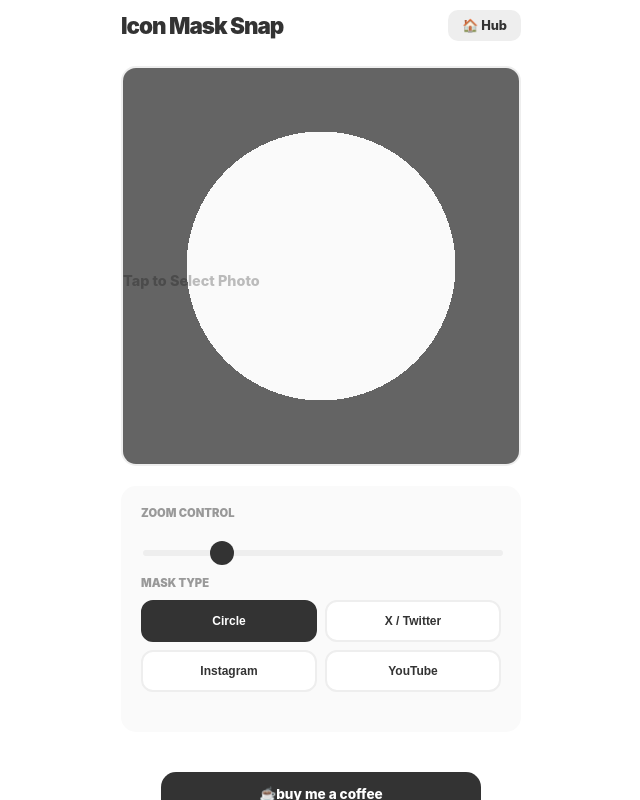
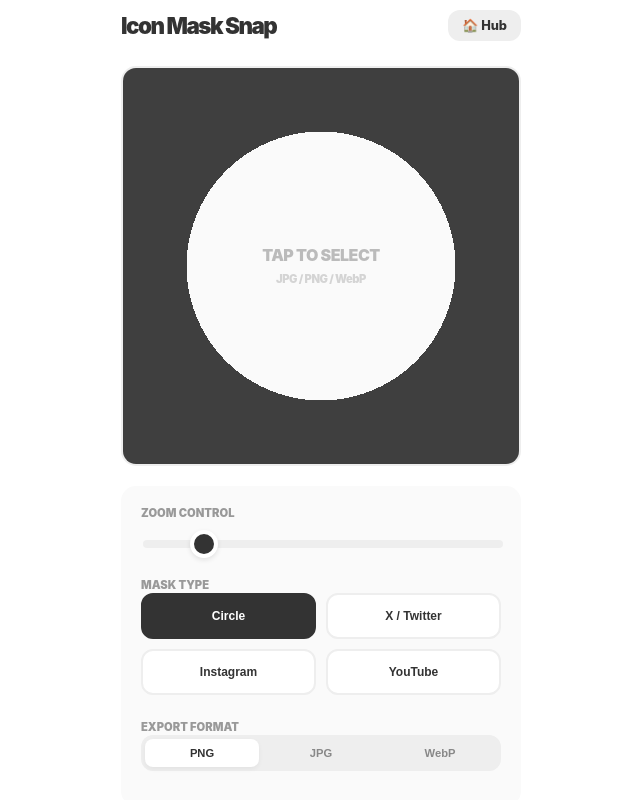
Before and after one commit to afrorakda/icon-mask-snap, a plain HTML site: page index.html in a window 1280 px wide. Both pictures are taken after a click on the button "Circle". Shown: the top 800 px of the page, without its empty margins (319-959 px from the left). Drawn offline with Linux system fonts and the light colour scheme; no server answers.

Commit message:
Update index.html

```diff
--- a/index.html
+++ b/index.html
@@ -14,8 +14,8 @@
             --accent: #eee;
             --input-bg: #fafafa;
             --radius: 15px;
-            --mask-color-empty: rgba(255, 255, 255, 0.9);
-            --mask-color-active: rgba(0, 0, 0, 0.6);
+            --mask-empty: rgba(255, 255, 255, 0.9);
+            --mask-active: rgba(0, 0, 0, 0.75);
         }
 
         * { box-sizing: border-box; -webkit-tap-highlight-color: transparent; }
@@ -36,21 +36,18 @@
         .container { width: 100%; max-width: 400px; display: flex; flex-direction: column; flex-grow: 1; }
 
         header {
-            display: flex;
-            justify-content: space-between;
-            align-items: center;
-            margin-bottom: 25px;
-            width: 100%;
+            display: flex; justify-content: space-between; align-items: center;
+            margin-bottom: 25px; width: 100%;
         }
 
-        h1 { font-size: 1.4rem; font-weight: 900; letter-spacing: -1px; margin: 0; }
+        h1 { font-size: 1.4rem; font-weight: 900; letter-spacing: -1.5px; margin: 0; }
 
         .hub-link {
             text-decoration: none; font-size: 0.8rem; font-weight: 800; color: var(--main);
-            background: var(--accent); padding: 8px 14px; border-radius: 10px;
+            background: var(--accent); padding: 8px 14px; border-radius: 12px;
         }
 
-        .preview-wrapper {
+        .viewer-box {
             width: 100%;
             aspect-ratio: 1 / 1;
             background: var(--input-bg);
@@ -61,6 +58,9 @@
             cursor: pointer;
             touch-action: none;
             margin-bottom: 20px;
+            display: flex;
+            align-items: center;
+            justify-content: center;
         }
 
         #imagePreview {
@@ -69,84 +69,84 @@
             transform-origin: center center;
             display: none;
             will-change: transform;
+            image-rendering: -webkit-optimize-contrast;
         }
 
         .mask-overlay {
             position: absolute;
             top: 0; left: 0; width: 100%; height: 100%;
-            pointer-events: none;
-            z-index: 10;
-            background: radial-gradient(circle, transparent 48%, var(--mask-color-empty) 48.5%);
+            pointer-events: none; z-index: 10;
+            background: radial-gradient(circle, transparent 48%, var(--mask-empty) 48.5%);
+            transition: background 0.2s ease;
         }
-        .preview-wrapper.has-image .mask-overlay {
-            background: radial-gradient(circle, transparent 48%, var(--mask-color-active) 48.5%);
+        .viewer-box.has-image .mask-overlay {
+            background: radial-gradient(circle, transparent 48%, var(--mask-active) 48.5%);
         }
 
-        #placeholderText {
-            position: absolute; width: 100%; top: 50%; left: 50%;
-            transform: translate(-50%, -50%); color: #bbb;
-            font-weight: 800; font-size: 0.9rem; pointer-events: none;
+        #placeholder {
+            color: #bbb; font-weight: 900; font-size: 1rem; letter-spacing: -0.5px;
+            text-align: center; line-height: 1.4;
         }
 
-        .controls-card {
+        .controls {
             background: var(--input-bg);
             padding: 20px;
             border-radius: var(--radius);
             margin-bottom: 20px;
         }
 
-        .control-label {
-            display: block; font-size: 0.7rem; font-weight: 900;
-            color: #999; text-transform: uppercase; margin-bottom: 10px;
-        }
-
-        .zoom-header { display: flex; justify-content: space-between; align-items: center; margin-bottom: 10px; }
+        .label-row { display: flex; justify-content: space-between; align-items: center; margin-bottom: 12px; }
+        .label { font-size: 0.7rem; font-weight: 900; color: #999; text-transform: uppercase; }
 
         #resetBtn {
-            background: var(--accent); border: none; padding: 4px 10px;
+            background: var(--main); border: none; padding: 4px 12px;
             border-radius: 8px; font-size: 0.65rem; font-weight: 800;
-            cursor: pointer; color: var(--main); display: none;
+            cursor: pointer; color: #fff; display: none;
         }
 
         input[type="range"] {
-            width: 100%; height: 6px; background: var(--accent);
-            border-radius: 5px; outline: none; -webkit-appearance: none; margin-bottom: 20px;
+            width: 100%; height: 8px; background: var(--accent);
+            border-radius: 10px; outline: none; -webkit-appearance: none; margin-bottom: 25px;
         }
-        input[type="range"]::-webkit-slider-thumb { -webkit-appearance: none; width: 24px; height: 24px; background: var(--main); border-radius: 50%; cursor: pointer; }
+        input[type="range"]::-webkit-slider-thumb { -webkit-appearance: none; width: 28px; height: 28px; background: var(--main); border-radius: 50%; cursor: pointer; border: 4px solid #fff; box-shadow: 0 2px 5px rgba(0,0,0,0.1); }
 
-        .sns-selector { display: grid; grid-template-columns: repeat(2, 1fr); gap: 8px; margin-bottom: 20px; }
-        .sns-btn {
-            background: #fff; border: 2px solid var(--accent); padding: 12px;
+        .btn-grid { display: grid; grid-template-columns: repeat(2, 1fr); gap: 10px; margin-bottom: 20px; }
+        .grid-item {
+            background: #fff; border: 2px solid var(--accent); padding: 14px;
             border-radius: 12px; font-size: 0.75rem; font-weight: 800;
             cursor: pointer; color: var(--main); -webkit-appearance: none;
+            transition: all 0.2s;
         }
-        .sns-btn.active { background: var(--main); color: #fff; border-color: var(--main); -webkit-text-fill-color: #fff; }
+        .grid-item.active { background: var(--main); color: #fff; border-color: var(--main); -webkit-text-fill-color: #fff; }
 
-        .main-btn {
-            -webkit-appearance: none; width: 100%; padding: 18px;
+        .format-selector { display: flex; gap: 5px; margin-bottom: 15px; background: var(--accent); padding: 4px; border-radius: 12px; }
+        .format-btn { flex: 1; border: none; background: transparent; padding: 8px; font-size: 0.7rem; font-weight: 900; border-radius: 8px; cursor: pointer; color: #888; }
+        .format-btn.active { background: #fff; color: var(--main); box-shadow: 0 2px 5px rgba(0,0,0,0.05); }
+
+        .action-btn {
+            -webkit-appearance: none; width: 100%; padding: 20px;
             background: var(--main); color: #fff; border: none;
             border-radius: var(--radius); font-weight: 900; font-size: 1.1rem;
             cursor: pointer; transition: transform 0.1s; margin-bottom: 10px;
             -webkit-text-fill-color: #fff; opacity: 1 !important;
         }
-        .main-btn:active { transform: scale(0.98); }
-        .sub-btn { background: #fff; color: var(--main); border: 2px solid var(--main); -webkit-text-fill-color: var(--main); }
+        .action-btn:active { transform: scale(0.97); }
+        .action-btn.secondary { background: #fff; color: var(--main); border: 2px solid var(--main); -webkit-text-fill-color: var(--main); margin-top: 5px; }
 
-        .footer-btns { display: flex; flex-direction: column; align-items: center; gap: 10px; margin-top: auto; padding: 20px 0; }
+        .footer-btns { display: flex; flex-direction: column; align-items: center; gap: 12px; margin-top: auto; padding: 30px 0; }
         .kofi-btn, .home-btn {
-            display: flex; align-items: center; justify-content: center; width: 100%; max-width: 320px;
-            padding: 14px; border-radius: var(--radius); font-weight: 800; font-size: 0.85rem;
+            display: flex; align-items: center; justify-content: center; width: 100%;
+            padding: 16px; border-radius: var(--radius); font-weight: 800; font-size: 0.9rem;
             text-decoration: none; border: none; cursor: pointer; -webkit-appearance: none;
         }
         .kofi-btn { background: var(--main); color: #fff; -webkit-text-fill-color: #fff; }
         .home-btn { background: var(--accent); color: var(--main); -webkit-text-fill-color: var(--main); }
 
-        footer { text-align: center; font-size: 0.7rem; color: #bbb; line-height: 1.6; padding-bottom: 10px; font-weight: 600; }
+        footer { text-align: center; font-size: 0.75rem; color: #bbb; line-height: 1.8; font-weight: 600; padding-bottom: 15px; }
         footer a { color: inherit; text-decoration: underline; }
 
-        /* Modal */
-        #modal { display: none; position: fixed; top: 0; left: 0; width: 100%; height: 100%; background: rgba(0,0,0,0.6); align-items: center; justify-content: center; z-index: 100; }
-        .modal-content { background: #fff; width: 85%; max-width: 340px; padding: 30px; border-radius: var(--radius); position: relative; }
+        #modal { display: none; position: fixed; top: 0; left: 0; width: 100%; height: 100%; background: rgba(0,0,0,0.7); align-items: center; justify-content: center; z-index: 100; backdrop-filter: blur(4px); }
+        .modal-content { background: #fff; width: 85%; max-width: 340px; padding: 35px; border-radius: var(--radius); position: relative; }
         .close-x { position: absolute; top: 15px; right: 20px; font-size: 24px; color: #888; cursor: pointer; }
 
         input[type="file"] { display: none; }
@@ -162,29 +162,36 @@
 
     <input type="file" id="fileInput" accept="image/*">
 
-    <div class="preview-wrapper" id="dropZone" onclick="triggerUpload()">
+    <div class="viewer-box" id="dropZone" onclick="triggerUpload()">
         <img id="imagePreview" src="">
         <div id="maskOverlay" class="mask-overlay"></div>
-        <p id="placeholderText">Tap to Select Photo</p>
+        <div id="placeholder">TAP TO SELECT<br><span style="font-size:0.7rem; opacity:0.6;">JPG / PNG / WebP</span></div>
     </div>
 
-    <div class="controls-card">
-        <div class="zoom-header">
-            <span class="control-label">Zoom Control</span>
-            <button id="resetBtn" onclick="resetView()">Reset</button>
+    <div class="controls">
+        <div class="label-row">
+            <span class="label">Zoom Control</span>
+            <button id="resetBtn" onclick="resetView()">RESET</button>
         </div>
-        <input type="range" id="zoomScale" min="0.5" max="3" step="0.01" value="1">
+        <input type="range" id="zoomScale" min="0.5" max="4" step="0.01" value="1">
 
-        <span class="control-label">Mask Type</span>
-        <div class="sns-selector">
-            <button class="sns-btn active" onclick="setMask('circle', this)">Circle</button>
-            <button class="sns-btn" onclick="setMask('x', this)">X / Twitter</button>
-            <button class="sns-btn" onclick="setMask('ig', this)">Instagram</button>
-            <button class="sns-btn" onclick="setMask('yt', this)">YouTube</button>
+        <span class="label">Mask Type</span>
+        <div class="btn-grid">
+            <button class="grid-item active" onclick="setMask('circle', this)">Circle</button>
+            <button class="grid-item" onclick="setMask('x', this)">X / Twitter</button>
+            <button class="grid-item" onclick="setMask('ig', this)">Instagram</button>
+            <button class="grid-item" onclick="setMask('yt', this)">YouTube</button>
         </div>
 
-        <button id="downloadBtn" class="main-btn" style="display:none;" onclick="downloadCropped()">DOWNLOAD PNG</button>
-        <button id="changeBtn" class="main-btn sub-btn" style="display:none;" onclick="triggerUpload()">Change Photo</button>
+        <span class="label">Export Format</span>
+        <div class="format-selector">
+            <button class="format-btn active" onclick="setFormat('png', this)">PNG</button>
+            <button class="format-btn" onclick="setFormat('jpeg', this)">JPG</button>
+            <button class="format-btn" onclick="setFormat('webp', this)">WebP</button>
+        </div>
+
+        <button id="downloadBtn" class="action-btn" style="display:none;" onclick="downloadCropped()">DOWNLOAD</button>
+        <button id="changeBtn" class="action-btn secondary" style="display:none;" onclick="triggerUpload()">Change Photo</button>
     </div>
 
     <div class="footer-btns">
@@ -194,25 +201,24 @@
 
     <footer id="dynamicFooter">
         No login / No tracking / No ads / Browser only<br>
-        <a href="https://afrorakda.com/privacy/">Privacy Policy</a><br>
-        afrorakda © 2026
+        <a href="https://afrorakda.com/privacy/">Privacy Policy</a> / afrorakda © 2026
     </footer>
 </div>
 
 <div id="modal" onclick="hideModal()">
     <div class="modal-content" onclick="event.stopPropagation()">
         <span class="close-x" onclick="hideModal()">×</span>
-        <h3 style="margin:0 0 15px 0; font-weight:900;">📱 Install</h3>
-        <p style="font-size:0.9rem; margin-bottom:15px; font-weight:600;">Add to your home screen.</p>
-        <p style="font-size:0.8rem; color:#666; line-height:1.5;">🍏 <strong>iPhone:</strong><br>Share > Add to Home Screen</p>
-        <p style="font-size:0.8rem; color:#666; line-height:1.5; margin-top:10px;">🤖 <strong>Android:</strong><br>Menu > Add to Home Screen</p>
+        <h3 style="margin:0 0 15px 0; font-weight:900; letter-spacing:-1px;">📱 Install</h3>
+        <p style="font-size:0.85rem; margin-bottom:20px; font-weight:600; color:#444;">Add Icon Mask Snap to your home screen.</p>
+        <p style="font-size:0.8rem; color:#666; line-height:1.6;">🍏 <strong>iPhone:</strong> Share > Add to Home Screen</p>
+        <p style="font-size:0.8rem; color:#666; line-height:1.6; margin-top:10px;">🤖 <strong>Android:</strong> Menu > Add to Home Screen</p>
     </div>
 </div>
 
 <script>
     const fileInput = document.getElementById('fileInput');
     const imagePreview = document.getElementById('imagePreview');
-    const placeholderText = document.getElementById('placeholderText');
+    const placeholder = document.getElementById('placeholder');
     const zoomScale = document.getElementById('zoomScale');
     const dropZone = document.getElementById('dropZone');
     const maskOverlay = document.getElementById('maskOverlay');
@@ -220,7 +226,7 @@
     const resetBtn = document.getElementById('resetBtn');
     const downloadBtn = document.getElementById('downloadBtn');
 
-    let scale = 1, baseScale = 1, dragX = 0, dragY = 0;
+    let scale = 1, baseScale = 1, dragX = 0, dragY = 0, currentFormat = 'png';
     let isDragging = false, startX, startY, originalImg = null;
 
     function triggerUpload() { fileInput.click(); }
@@ -241,7 +247,7 @@
                 baseScale = Math.max(containerSize / img.width, containerSize / img.height);
                 imagePreview.src = img.src;
                 imagePreview.style.display = 'block';
-                placeholderText.style.display = 'none';
+                placeholder.style.display = 'none';
                 changeBtn.style.display = 'block';
                 resetBtn.style.display = 'block';
                 downloadBtn.style.display = 'block';
@@ -255,54 +261,57 @@
 
     function resetView() { scale = 1; zoomScale.value = 1; dragX = 0; dragY = 0; updateTransform(); }
 
-    dropZone.addEventListener('mousedown', startDrag);
-    dropZone.addEventListener('touchstart', startDrag, {passive: false});
-    window.addEventListener('mousemove', drag);
-    window.addEventListener('touchmove', drag, {passive: false});
-    window.addEventListener('mouseup', endDrag);
-    window.addEventListener('touchend', endDrag);
-
-    function startDrag(e) {
+    const startEvent = (e) => {
         if (!imagePreview.src) return;
         isDragging = true;
-        const clientX = e.type === 'touchstart' ? e.touches[0].clientX : e.clientX;
-        const clientY = e.type === 'touchstart' ? e.touches[0].clientY : e.clientY;
-        startX = clientX - dragX; startY = clientY - dragY;
-    }
+        const pt = e.type.includes('touch') ? e.touches[0] : e;
+        startX = pt.clientX - dragX; startY = pt.clientY - dragY;
+    };
 
-    function drag(e) {
+    const moveEvent = (e) => {
         if (!isDragging) return;
         if (e.cancelable) e.preventDefault();
-        const clientX = e.type === 'touchmove' ? e.touches[0].clientX : e.clientX;
-        const clientY = e.type === 'touchmove' ? e.touches[0].clientY : e.clientY;
-        dragX = clientX - startX; dragY = clientY - startY;
+        const pt = e.type.includes('touch') ? e.touches[0] : e;
+        dragX = pt.clientX - startX; dragY = pt.clientY - startY;
         requestAnimationFrame(updateTransform);
-    }
+    };
 
-    function endDrag() { isDragging = false; }
+    dropZone.addEventListener('mousedown', startEvent);
+    dropZone.addEventListener('touchstart', startEvent, {passive: false});
+    window.addEventListener('mousemove', moveEvent);
+    window.addEventListener('touchmove', moveEvent, {passive: false});
+    window.addEventListener('mouseup', () => isDragging = false);
+    window.addEventListener('touchend', () => isDragging = false);
 
     zoomScale.addEventListener('input', (e) => { scale = parseFloat(e.target.value); updateTransform(); });
 
     function updateTransform() {
         const currentScale = baseScale * scale;
-        imagePreview.style.transform = `translate(-50%, -50%) translate(${dragX}px, ${dragY}px) scale(${currentScale})`;
+        // translate3d for hardware acceleration
+        imagePreview.style.transform = `translate3d(-50%, -50%, 0) translate3d(${dragX}px, ${dragY}px, 0) scale(${currentScale})`;
     }
 
     function setMask(type, btn) {
-        document.querySelectorAll('.sns-btn').forEach(b => b.classList.remove('active'));
+        document.querySelectorAll('.grid-item').forEach(b => b.classList.remove('active'));
         btn.classList.add('active');
         let r = "48%";
         if (type === 'x') r = "46.5%";
         if (type === 'ig') r = "47.5%";
         if (type === 'yt') r = "45.5%";
-        const col = imagePreview.src ? 'var(--mask-color-active)' : 'var(--mask-color-empty)';
+        const col = imagePreview.src ? 'var(--mask-active)' : 'var(--mask-empty)';
         maskOverlay.style.background = `radial-gradient(circle, transparent ${r}, ${col} ${r})`;
+    }
+
+    function setFormat(fmt, btn) {
+        document.querySelectorAll('.format-btn').forEach(b => b.classList.remove('active'));
+        btn.classList.add('active');
+        currentFormat = fmt;
     }
 
     function downloadCropped() {
         if (!originalImg) return;
         const canvas = document.createElement('canvas');
-        const size = 1024;
+        const size = 1200; // High quality output
         canvas.width = size; canvas.height = size;
         const ctx = canvas.getContext('2d');
         const wrapperSize = dropZone.offsetWidth;
@@ -311,10 +320,15 @@
         const drawH = originalImg.height * currentScale * (size / wrapperSize);
         const centerX = size / 2 + (dragX * (size / wrapperSize));
         const centerY = size / 2 + (dragY * (size / wrapperSize));
+
+        ctx.fillStyle = currentFormat === 'jpeg' ? '#ffffff' : 'transparent';
+        ctx.fillRect(0, 0, size, size);
         ctx.drawImage(originalImg, centerX - drawW / 2, centerY - drawH / 2, drawW, drawH);
+
+        const mime = `image/${currentFormat}`;
         const link = document.createElement('a');
-        link.download = `icon-${Date.now()}.png`;
-        link.href = canvas.toDataURL('image/png');
+        link.download = `icon-${Date.now()}.${currentFormat === 'jpeg' ? 'jpg' : currentFormat}`;
+        link.href = canvas.toDataURL(mime, 0.9);
         link.click();
     }
 
```
